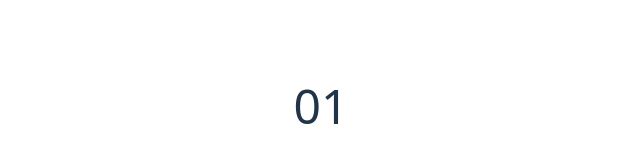
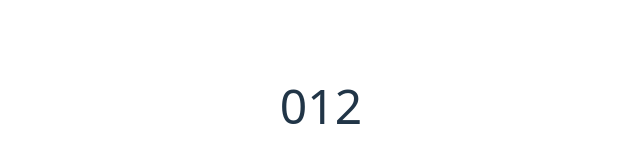
Before and after one commit to VinitKumar-Jha/Lottery-Game, a React (Vite) app: page / in a window 1280 px wide. Shown: the part 294-456 px from the top of the page, without its empty margins (319-959 px from the left). Built offline with nearby package versions, Linux system fonts and the light colour scheme.

Commit message:
Create a map function to generate the exact number which is given

```diff
--- a/src/Ticket.jsx
+++ b/src/Ticket.jsx
@@ -1,10 +1,11 @@
 import TicketNum from "./TicketNum";
 
-export default function Ticket({ticket}){
+export default function Ticket({ ticket }) {
     return (
         <div>
-            <TicketNum num={ticket[0]}/>
-             <TicketNum num={ticket[1]}/>
+            {ticket.map((num, idx) =>
+                <TicketNum key={idx} num={num} />
+            )}
         </div>
     )
 }
```
